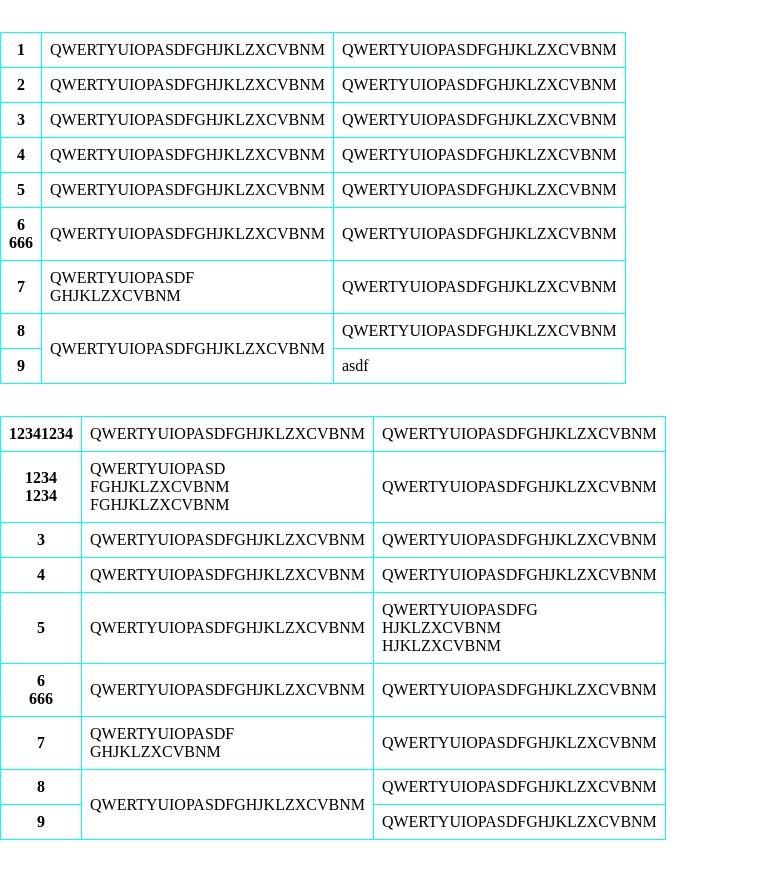
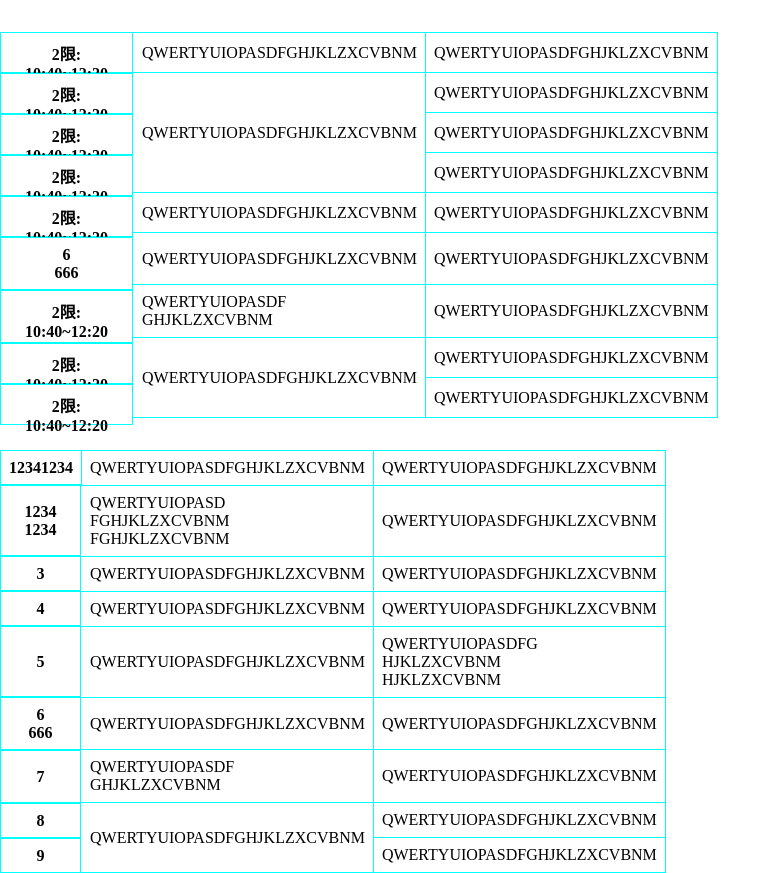
Before and after one commit to ixkaito/stickyTableColumns, a plain HTML site: page index.html in a window 1280 px wide. Shown: the whole page, without its empty margins (0-781 px from the left). Before the commit the page ends 840 px from the top, so only its background shows below. Drawn offline with nearby package versions, Linux system fonts and the light colour scheme.

Commit message:
Fix a bug of rowspan

```diff
--- a/index.html
+++ b/index.html
@@ -14,31 +14,31 @@
 <div class="container">
 	<table class="js-frozen-table-head">
 		<tr>
-			<th>1</th><td class="long">QWERTYUIOPASDFGHJKLZXCVBNM</td><td class="long">QWERTYUIOPASDFGHJKLZXCVBNM</td>
+			<th>2限: 10:40~12:20</th><td class="long">QWERTYUIOPASDFGHJKLZXCVBNM</td><td class="long">QWERTYUIOPASDFGHJKLZXCVBNM</td>
 		</tr>
 		<tr>
-			<th>2</th><td class="long">QWERTYUIOPASDFGHJKLZXCVBNM</td><td class="long">QWERTYUIOPASDFGHJKLZXCVBNM</td>
+			<th>2限: 10:40~12:20</th><td class="long" rowspan="3">QWERTYUIOPASDFGHJKLZXCVBNM</td><td class="long">QWERTYUIOPASDFGHJKLZXCVBNM</td>
 		</tr>
 		<tr>
-			<th>3</th><td class="long">QWERTYUIOPASDFGHJKLZXCVBNM</td><td class="long">QWERTYUIOPASDFGHJKLZXCVBNM</td>
+			<th>2限: 10:40~12:20</th><td class="long">QWERTYUIOPASDFGHJKLZXCVBNM</td>
 		</tr>
 		<tr>
-			<th>4</th><td class="long">QWERTYUIOPASDFGHJKLZXCVBNM</td><td class="long">QWERTYUIOPASDFGHJKLZXCVBNM</td>
+			<th>2限: 10:40~12:20</th><td class="long">QWERTYUIOPASDFGHJKLZXCVBNM</td>
 		</tr>
 		<tr>
-			<th>5</th><td class="long">QWERTYUIOPASDFGHJKLZXCVBNM</td><td class="long">QWERTYUIOPASDFGHJKLZXCVBNM</td>
+			<th>2限: 10:40~12:20</th><td class="long">QWERTYUIOPASDFGHJKLZXCVBNM</td><td class="long">QWERTYUIOPASDFGHJKLZXCVBNM</td>
 		</tr>
 		<tr>
 			<th>6<br>666</th><td class="long">QWERTYUIOPASDFGHJKLZXCVBNM</td><td class="long">QWERTYUIOPASDFGHJKLZXCVBNM</td>
 		</tr>
 		<tr>
-			<th>7</th><td class="long">QWERTYUIOPASDF<br>GHJKLZXCVBNM</td><td class="long">QWERTYUIOPASDFGHJKLZXCVBNM</td>
+			<th>2限: 10:40~12:20</th><td class="long">QWERTYUIOPASDF<br>GHJKLZXCVBNM</td><td class="long">QWERTYUIOPASDFGHJKLZXCVBNM</td>
 		</tr>
 		<tr>
-			<th>8</th><td class="long" rowspan="2">QWERTYUIOPASDFGHJKLZXCVBNM</td><td class="long">QWERTYUIOPASDFGHJKLZXCVBNM</td>
+			<th>2限: 10:40~12:20</th><td class="long" rowspan="2">QWERTYUIOPASDFGHJKLZXCVBNM</td><td class="long">QWERTYUIOPASDFGHJKLZXCVBNM</td>
 		</tr>
 		<tr>
-			<th>9</th><td class="long">asdf</td>
+			<th>2限: 10:40~12:20</th><td class="long">QWERTYUIOPASDFGHJKLZXCVBNM</td>
 		</tr>
 	</table>
 </div>
--- a/script.js
+++ b/script.js
@@ -25,7 +25,7 @@
       var $parent = $(this).parent();
       var tableMarginTop = parseInt($table.css('margin-top'));
 
-      if ($parent.width() < $table.outerWidth()) {
+      // if ($parent.width() < $table.outerWidth()) {
         $table.wrap(
           '<div class="stickyTableCol-outer-outer">' +
             '<div class="stickyTableCol-outer"></div>' +
@@ -63,7 +63,6 @@
             $(this).children().eq(i)
               .addClass('stickyTableCol-cell')
               .css({
-                // width: widthArray[i],
                 left: leftArray[i],
                 top: topArray[index],
               });
@@ -81,14 +80,20 @@
           i++;
         }
 
+        var rowspan = 1;
         $row.each(function(index) {
-          var $_data = $(this).children().eq(i);
-          var paddingLeft = parseFloat($_data.css('padding-left'), 10) + leftArray[i];
-          $_data.css('padding-left', paddingLeft + 'px');
+          if (rowspan <= 1) {
+            var $_data = $(this).children().eq(i);
+            var paddingLeft = parseFloat($_data.css('padding-left'), 10) + leftArray[i];
+            $_data.css('padding-left', paddingLeft + 'px');
+            rowspan = $_data.attr('rowspan') ? $_data.attr('rowspan') : 1;
+          } else {
+            rowspan--;
+          }
         });
 
         i = 0;
-      }
+      // }
 
     });
 
```
